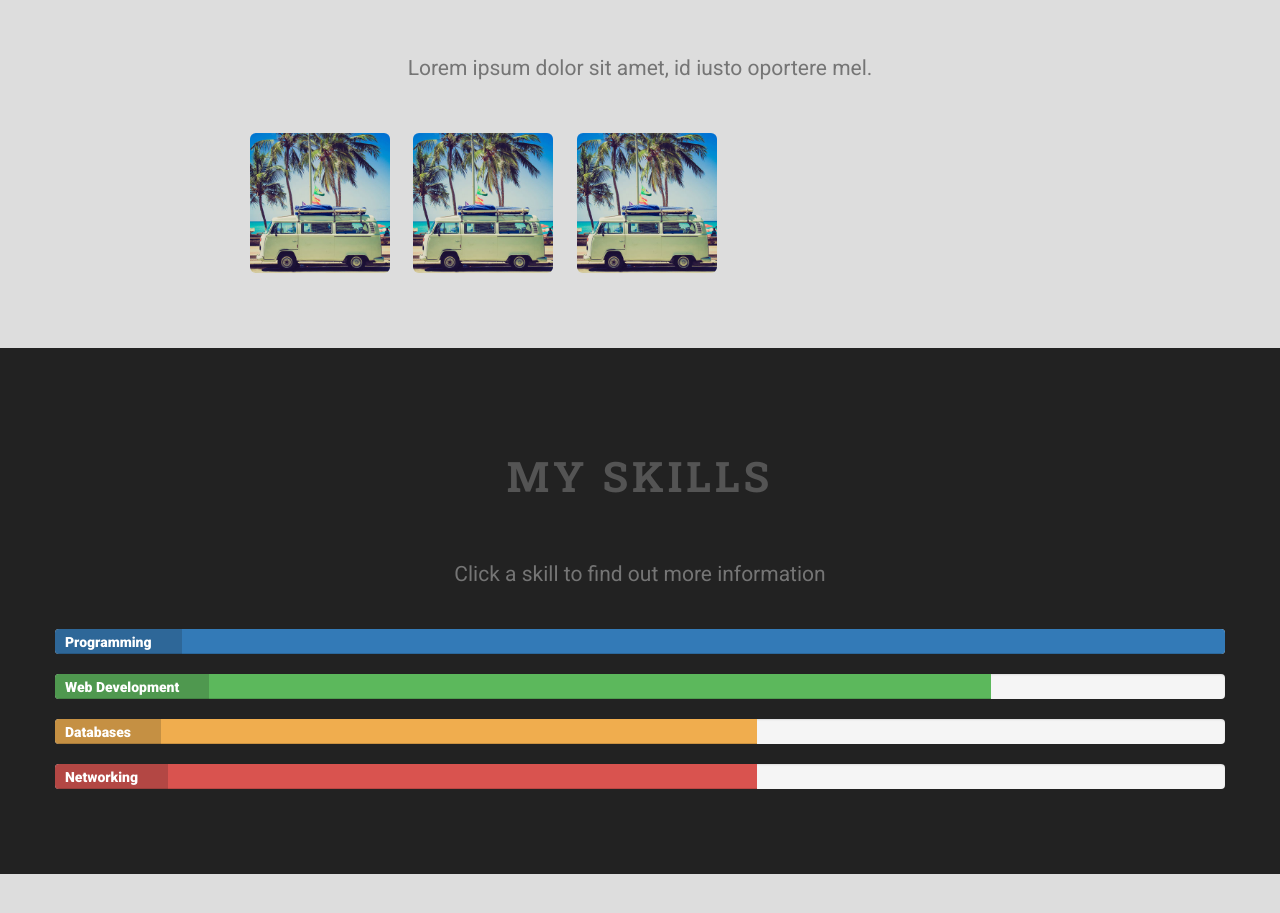
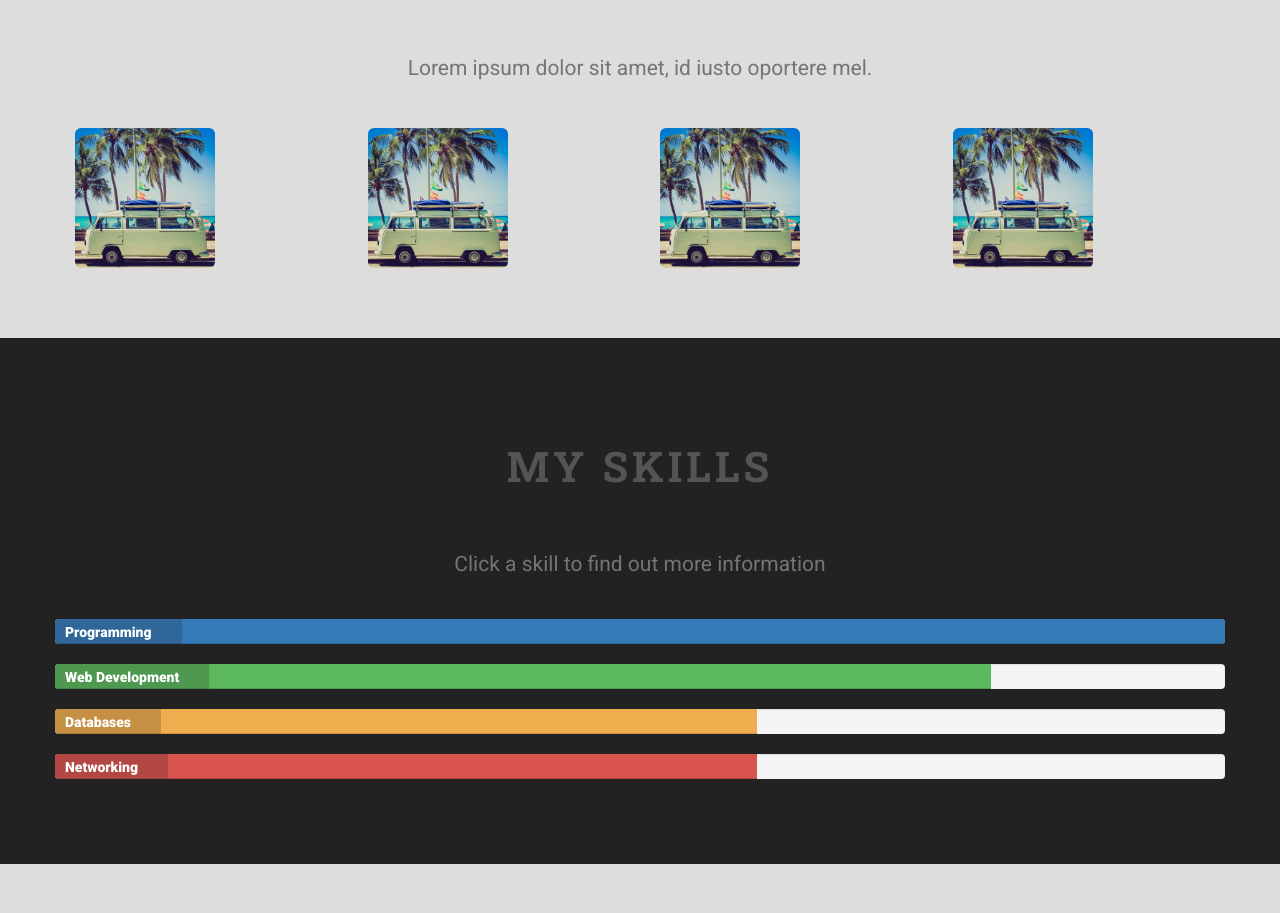
Before and after one commit to akielthy/CV, a plain HTML site: page index.html in a window 1280 px wide. Shown: the part 2792-3705 px from the top of the page. Drawn offline with nearby package versions, Linux system fonts and the light colour scheme; a script that the page names is missing.

Commit message:
Updated projects

```diff
--- a/css/stylesheet.css
+++ b/css/stylesheet.css
@@ -508,6 +508,7 @@ input, .input-lg {
 .projectsRow {
     margin: 80px 0px 80px 0px;
     padding-left: 100px;
+
     }
 
 .img-rounded {
@@ -519,6 +520,10 @@ input, .input-lg {
     -webkit-transition-duration: 0.3s; /* Safari */
     height: 140px;
     width: 140px;
+    display:inline-block;
+    margin-left: auto;
+    margin-right: auto;
+    margin: 5px;
     }
 
 .img-rounded:hover {
@@ -532,5 +537,25 @@ input, .input-lg {
     }
 
 #thumbnails{
-    padding-left: 200px
+/*    padding-left: 200px;*/
+
+                display: inline-block;
+
 }
+
+
+#projectsRow img{
+                    display: inline-block;
+    margin-left: auto;
+    margin-right: auto;
+    margin: 5px;
+}
+.centred{
+
+
+                    display: inline-block;
+    margin-left: auto;
+    margin-right: auto;
+    margin: 5px;
+
+}
--- a/index.html
+++ b/index.html
@@ -227,12 +227,23 @@
 						<h2 class="section-title"><span>Projects</span></h2>
 						<p class="section-subtitle">Lorem ipsum dolor sit amet, id iusto oportere mel. </p>
 					</header>
-					<div id="project">
-                        <div class="row" id="thumbnails">
-                            <img src="images/placeholder.jpg" alt="..." class="img-rounded">
-                            <img src="images/placeholder.jpg" alt="..." class="img-rounded">
-                            <img src="images/placeholder.jpg" alt="..." class="img-rounded">
-                              </div>                      </div>
+
+
+                    <div class="col-md-3">
+                        <img src="images/placeholder.jpg" alt="..." class="img-rounded">
+                    </div>
+                     <div class="col-md-3">
+                        <img src="images/placeholder.jpg" alt="..." class="img-rounded">
+                    </div>
+                     <div class="col-md-3">
+                        <img src="images/placeholder.jpg" alt="..." class="img-rounded">
+                    </div>
+                     <div class="col-md-3">
+                        <img src="images/placeholder.jpg" alt="..." class="img-rounded">
+                    </div>
+
+
+                    </div>
                     </div>
 				</div>
 			</div>
```
